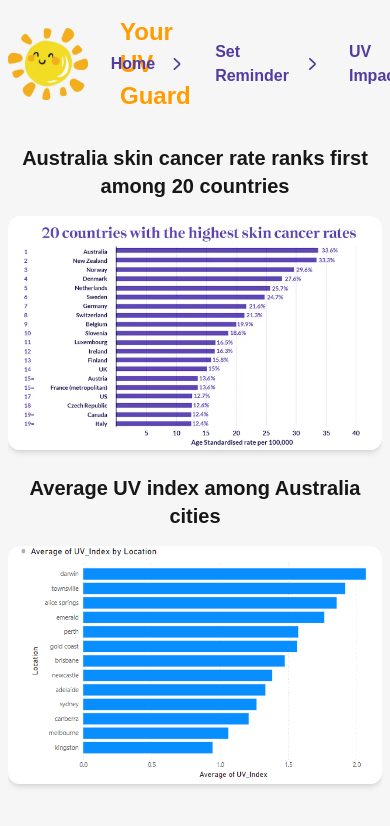
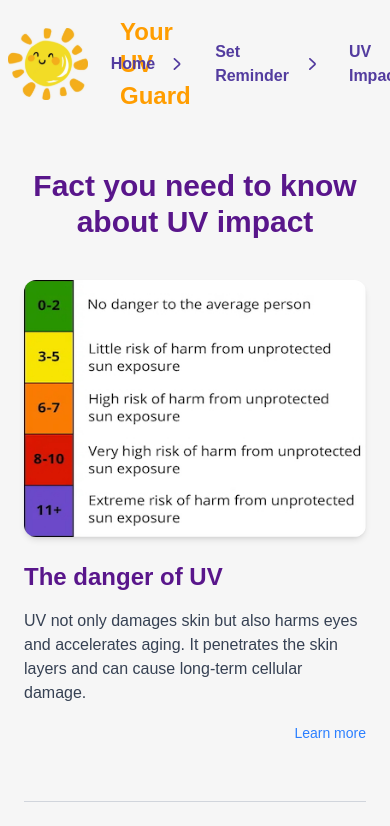
Before and after one commit to klauswong888/FIT5120-UVGuard, a Next.js app in the folder uv-guard/: page /pages/impact in a window 390 px wide. Shown: the top 826 px of the page. Built offline with nearby package versions, Linux system fonts and the light colour scheme; no server answers.

Commit message:
Modified the page layout to show 2 visuals about uv impact

```diff
--- a/uv-guard/src/app/pages/impact/page.tsx
+++ b/uv-guard/src/app/pages/impact/page.tsx
@@ -4,38 +4,83 @@ import Image from 'next/image';
 
 const Impact = () => {
     return (
-        <div className="flex flex-col items-center h-full gap-6">
-            <div className="w-full max-w-[1200px] grid grid-cols-1 md:grid-cols-2 gap-6">
-
-                <div className="flex flex-col justify-center items-center text-center">
-                    <h2 className="text-xl font-semibold mb-4">
-                        Australia skin cancer rate ranks first among 20 countries
-                    </h2>
+        <div className="flex flex-col items-center h-full gap-10 px-4 md:px-12 mt-6">
+            <div className="w-full text-center text-3xl md:text-4xl font-bold text-purple-900">
+                Fact you need to know about UV impact
+            </div>
+            <div className="w-full max-w-[1200px] flex flex-col gap-10">
+                <div className="flex flex-col md:flex-row items-center gap-6">
                     <Image
-                        src="/impact.png"
-                        alt="Skin tone categories"
-                        className="w-full h-auto rounded-xl shadow-md"
+                        src="/UVDanger.jpg"
+                        alt="UV Danger"
+                        className="w-full md:w-1/2 h-auto rounded-xl shadow-md"
                         width={800}
                         height={600}
                     />
+                    <div className="md:w-1/2 text-left">
+                        <h2 className="text-2xl font-bold mb-4 text-purple-900">
+                            The danger of UV
+                        </h2>
+                        <p className="text-base text-gray-700 mb-2">
+                            UV not only damages skin but also harms eyes and accelerates aging. It penetrates the skin layers and can cause long-term cellular damage.
+                        </p>
+                        <div className="text-right mt-4">
+                            <a
+                                href="https://mieye.com/protecting-eyes-harmful-uv-rays/"
+                                target="_blank"
+                                rel="noopener noreferrer"
+                                className="text-sm text-blue-500 hover:underline"
+                            >
+                                Learn more
+                            </a>
+                        </div>
+                    </div>
                 </div>
 
-                <div className="flex flex-col justify-center items-center text-center">
-                    <h2 className="text-xl font-semibold mb-4">
-                        Average UV index among Australia cities
-                    </h2>
+                <hr className="border-t border-gray-300 my-4" />
+
+                <div className="flex flex-col md:flex-row items-center gap-6">
                     <Image
-                        src="/averageUV.png"
-                        alt="UV Impact"
-                        className="w-full h-auto rounded-xl shadow-md"
+                        src="/skin_cancer.jpeg"
+                        alt="Skin Cancer Facts"
+                        className="w-full md:w-1/2 h-auto rounded-xl shadow-md"
                         width={800}
                         height={600}
                     />
+                    <div className="md:w-1/2 text-left">
+                        <h2 className="text-2xl font-bold mb-4 text-purple-900">
+                            Skin cancer facts in Australia
+                        </h2>
+                        <p className="text-base text-gray-700 mb-2">
+                            Australia has one of the highest rates of skin cancer in the world. Both melanoma and non-melanoma types are prevalent due to high UV exposure.
+                        </p>
+                        <div className="text-right mt-4">
+                            <a
+                                href="https://www.spotscreen.com.au/info-centre/skin-cancer-information/skin-cancer-facts/"
+                                target="_blank"
+                                rel="noopener noreferrer"
+                                className="text-sm text-blue-500 hover:underline"
+                            >
+                                Learn more
+                            </a>
+                        </div>
+                    </div>
                 </div>
+            </div>
+            {/* Learn more */}
+            <div className="w-full max-w-[1200px] text-center text-md">
+                <a
+                    href="https://www.cancer.org.au/cancer-information/causes-and-prevention/sun-safety"
+                    target="_blank"
+                    rel="noopener noreferrer"
+                    className="text-blue-700 hover:underline"
+                >
+                    &gt;&gt;&gt; Learn more about how to protect your skin
+                </a>
             </div>
         </div>
     );
-};
+}
 
 
 export default Impact;
```
Also changed, not shown: uv-guard/public/skin_cancer.jpeg.
